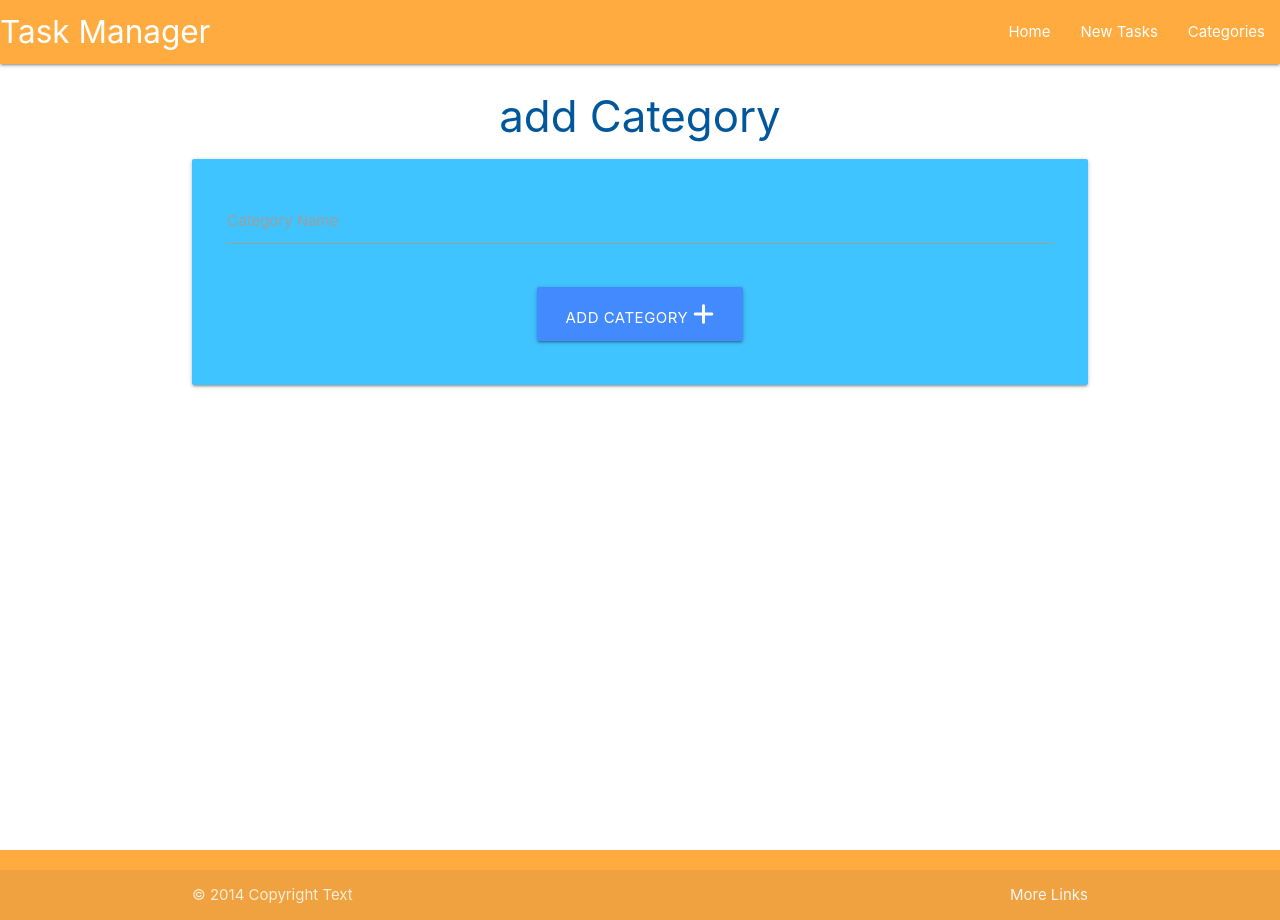
After one commit to Jakemcp97/rdbms-mini-project, a Flask app: page /add_category in a window 1280 px wide. The commit adds this page. Run offline with Flask 2, Linux system fonts and the light colour scheme; some libraries are stand-ins or nearby versions.

Commit message:
routes set and C function added

```diff
--- a/taskmanager/routes.py
+++ b/taskmanager/routes.py
@@ -1,4 +1,4 @@
-from flask import render_template
+from flask import render_template, request, redirect, url_for
 from taskmanager import app, db
 from taskmanager.models import Category, Task
 
@@ -6,3 +6,18 @@ from taskmanager.models import Category, Task
 @app.route("/")
 def home():
     return render_template("tasks.html")
+
+
+@app.route("/categories")
+def categories():
+    return render_template("categories.html")
+
+
+@app.route("/add_category", methods=["GET", "POST"])
+def add_category():
+    if request.method == "POST":
+        category = Category(category_name=request.form.get("category_name"))
+        db.session.add(category)
+        db.session.commit()
+        return redirect(url_for(categories))
+    return render_template("add_category.html")
--- /dev/null
+++ b/taskmanager/templates/add_category.html
@@ -0,0 +1,26 @@
+{% extends "base.html" %}
+
+{% block content %}
+
+<h3 class="light-blue-text text-darken-4 center-align">add Category</h3>
+
+
+<div class="row card-panel light-blue white-text accent-2">
+    <form class="col s12" method="post" action = "{{ url_for('add_category') }}">
+        <div class="row">
+            <div class="input-field col s12">
+                <input id="category_name" name="category_name" minlength="3" maxlength="25" type="text" class="validate" required>
+                <label for="category_name">Category Name</label>
+            </div>
+        </div>
+        <div class="row">
+            <div class="center-align col s12">
+                <button type="submit" class="btn-large blue accent-2" >
+                    Add category <i class="fa-solid fa-plus"></i>
+                </button>
+            </div>
+        </div>
+    </form>
+</div>
+
+{% endblock %}
--- a/taskmanager/templates/base.html
+++ b/taskmanager/templates/base.html
@@ -16,20 +16,20 @@
     <header>
         <nav class="orange accent-2">
             <div class="nav-wrapper">
-                <a href="{{ url_for('home')}}" class="brand-logo">Task Manager</a>
+                <a href="{{ url_for('home') }}" class="brand-logo">Task Manager</a>
                 <a href="#" data-target="mobile-demo" class="sidenav-trigger"><i class="fa-duotone fa-bars"></i></a>
                 <ul class="right hide-on-med-and-down">
-                    <li><a href="{{ url_for('home')}}">Home</a></li>
-                    <li><a href="">New Tasks</a></li>
-                    <li><a href="">Catagories</a></li>
+                    <li><a href="{{ url_for('home') }}">Home</a></li>
+                    <li><a href="{{ url_for('add_category') }}">New Tasks</a></li>
+                    <li><a href="{{ url_for('categories') }}">Categories</a></li>
                 </ul>
             </div>
         </nav>
 
         <ul class="sidenav" id="mobile-demo">
-            <li><a href="{{ url_for('home')}}">Home</a></li>
-            <li><a href="">New Tasks</a></li>
-            <li><a href="">Catagories</a></li>
+            <li><a href="{{ url_for('home') }}">Home</a></li>
+            <li><a href="{{ url_for('add_category') }}">New Tasks</a></li>
+            <li><a href="{{ url_for('categories') }}">Categories</a></li>
         </ul>
     </header>
 
```
Also changed, not shown: taskmanager/templates/categories.html (added, +15 -0 lines).
